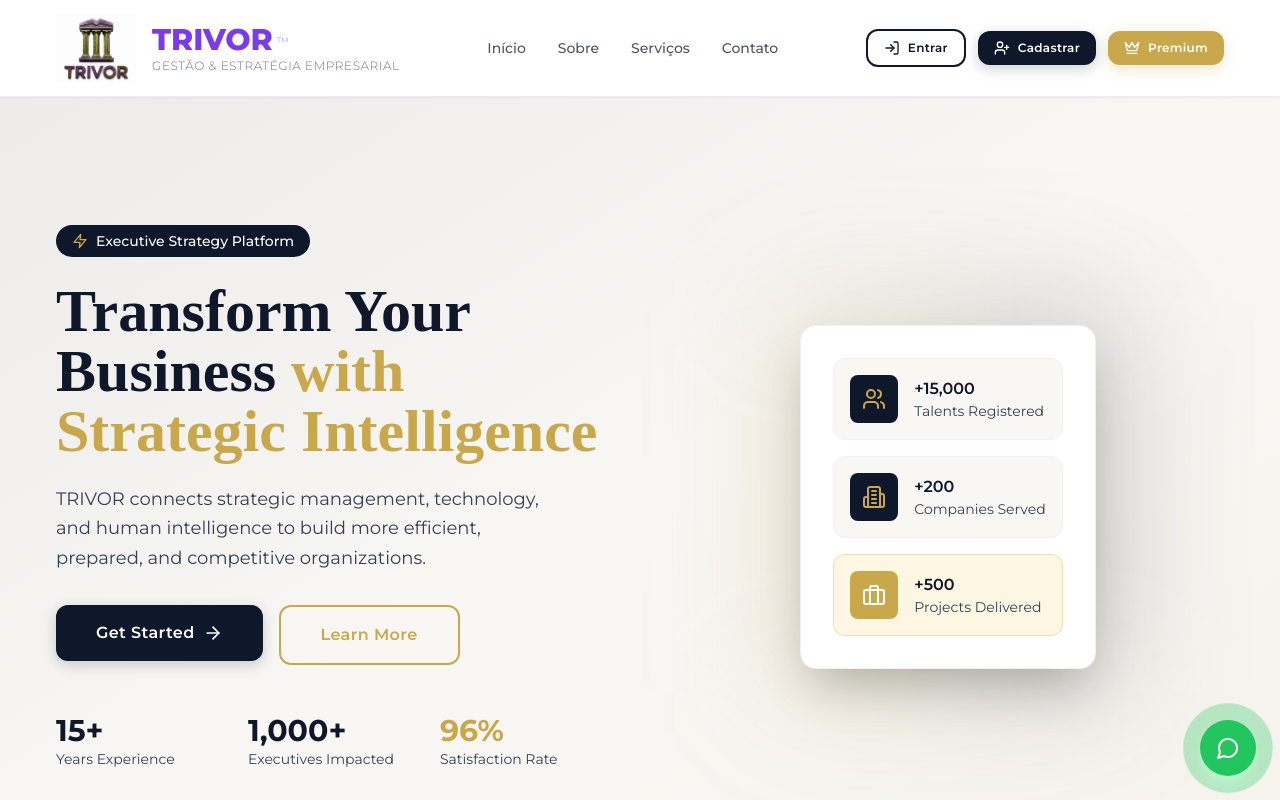
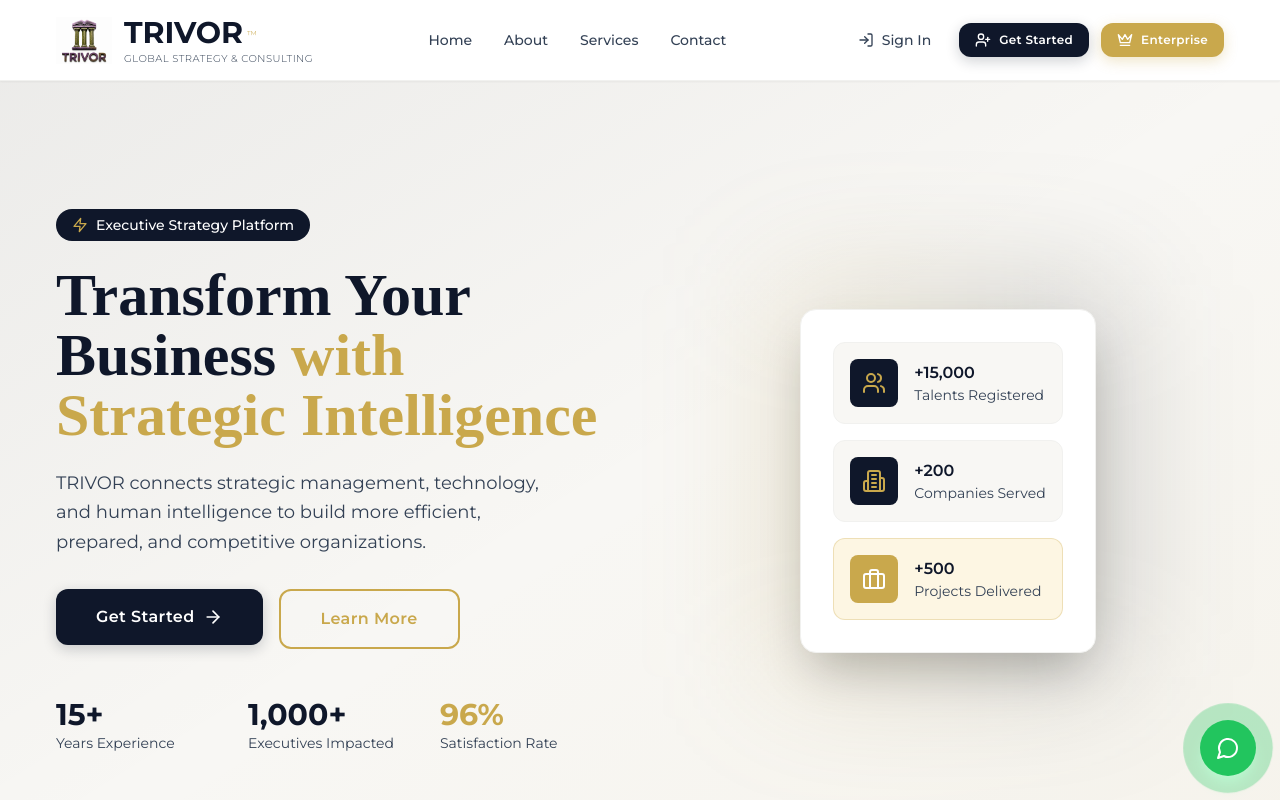
Before and after one commit to trivoroficial/consult_recruit, a Next.js app: page / in a window 1280 px wide. Shown: the top 800 px of the page. Built offline with nearby package versions, Linux system fonts and the light colour scheme.

Commit message:
Update Header component with English labels and styles

```diff
--- a/src/components/layout/Header.tsx
+++ b/src/components/layout/Header.tsx
@@ -9,20 +9,18 @@ export function Header() {
   const [isMenuOpen, setIsMenuOpen] = useState(false)
 
   const navItems = [
-    { label: 'Início', href: '/' },
-    { label: 'Sobre', href: '/sobre' },
-    { label: 'Serviços', href: '/servicos' },
-    { label: 'Contato', href: '/contato' },
+    { label: 'Home', href: '/' },
+    { label: 'About', href: '/sobre' },
+    { label: 'Services', href: '/servicos' },
+    { label: 'Contact', href: '/contato' },
   ]
 
   return (
-    <header className="sticky top-0 z-50 w-full bg-white/95 backdrop-blur-md border-b border-purple-100 shadow-sm">
-      <div className="container mx-auto flex h-24 items-center justify-between px-4">
-        {/* LOGO + TRIVOR + SLOGAN */}
-        <Link href="/" className="flex items-center gap-4 group">
-          <div className="flex items-center gap-4">
-            {/* LOGO PNG */}
-            <div className="relative w-16 h-16 md:w-20 md:h-20 flex-shrink-0">
+    <header className="sticky top-0 z-50 w-full bg-white/95 backdrop-blur-md border-b border-[#F1F1EF] shadow-sm">
+      <div className="container mx-auto flex h-20 items-center justify-between px-4">
+        {/* LOGO */}
+        <Link href="/" className="flex items-center gap-3 group">
+          <div className="relative w-12 h-12 md:w-14 md:h-14 flex-shrink-0">
             <Image
               src="/logo.png"
               alt="TRIVOR"
@@ -31,21 +29,16 @@ export function Header() {
               priority
             />
           </div>
-
-            {/* TEXTO AO LADO DA LOGO */}
           <div className="flex flex-col">
             <div className="flex items-center gap-1">
-                <span className="text-2xl md:text-3xl font-extrabold text-purple-600 group-hover:text-purple-700 transition">
+              <span className="text-2xl md:text-3xl font-bold text-[#0F172A] group-hover:text-[#C9A84C] transition">
                 TRIVOR
               </span>
-                <span className="text-[10px] md:text-xs font-light text-purple-400 align-top mt-1">
-                  ™
+              <span className="text-[10px] font-light text-[#C9A84C] align-top mt-1">™</span>
+            </div>
+            <span className="text-[10px] font-light text-[#334155] tracking-wider uppercase">
+              Global Strategy & Consulting
             </span>
-              </div>
-              <span className="text-[10px] md:text-xs font-light text-gray-500 tracking-wider uppercase">
-                Gestão & Estratégia Empresarial
-              </span>
-            </div>
           </div>
         </Link>
 
@@ -55,76 +48,76 @@ export function Header() {
             <Link
               key={item.href}
               href={item.href}
-              className="text-sm font-medium text-gray-600 transition-all duration-300 hover:text-purple-600 hover:scale-105 relative group"
+              className="text-sm font-medium text-[#334155] transition-all duration-300 hover:text-[#0F172A] hover:scale-105 relative group"
             >
               {item.label}
-              <span className="absolute -bottom-1 left-0 w-0 h-0.5 bg-purple-600 transition-all duration-300 group-hover:w-full"></span>
+              <span className="absolute -bottom-1 left-0 w-0 h-0.5 bg-[#C9A84C] transition-all duration-300 group-hover:w-full"></span>
             </Link>
           ))}
         </nav>
 
-        {/* BOTÕES DESKTOP */}
+        {/* BOTÕES */}
         <div className="hidden items-center gap-3 lg:flex">
           <Link href="/login">
-            <button className="btn-outline btn-sm">
+            <button className="flex items-center gap-2 px-4 py-2 text-sm font-medium text-[#334155] hover:text-[#0F172A] hover:bg-[#F8F7F4] rounded-lg transition">
               <LogIn className="h-4 w-4" />
-              Entrar
+              Sign In
             </button>
           </Link>
           <Link href="/cadastro">
             <button className="btn-primary btn-sm">
               <UserPlus className="h-4 w-4" />
-              Cadastrar
+              Get Started
             </button>
           </Link>
           <Link href="/servicos">
             <button className="btn-gold btn-sm">
               <Crown className="h-4 w-4" />
-              Premium
+              Enterprise
             </button>
           </Link>
         </div>
 
-        {/* BOTÃO MENU MOBILE */}
+        {/* BOTÃO MOBILE */}
         <button
-          className="lg:hidden p-2 hover:bg-purple-50 rounded-lg transition-colors"
+          className="lg:hidden p-2 hover:bg-[#F8F7F4] rounded-lg transition-colors"
           onClick={() => setIsMenuOpen(!isMenuOpen)}
         >
-          {isMenuOpen ? <X className="h-6 w-6 text-purple-600" /> : <Menu className="h-6 w-6 text-gray-600" />}
+          {isMenuOpen ? <X className="h-6 w-6 text-[#0F172A]" /> : <Menu className="h-6 w-6 text-[#334155]" />}
         </button>
       </div>
 
       {/* MENU MOBILE */}
       {isMenuOpen && (
-        <div className="lg:hidden border-t border-purple-100 bg-white shadow-lg">
+        <div className="lg:hidden border-t border-[#F1F1EF] bg-white shadow-lg">
           <div className="container mx-auto flex flex-col space-y-3 px-4 py-6">
             {navItems.map((item) => (
               <Link
                 key={item.href}
                 href={item.href}
-                className="text-base font-medium text-gray-600 hover:text-purple-600 hover:bg-purple-50 px-4 py-3 rounded-lg transition"
+                className="text-base font-medium text-[#334155] hover:text-[#0F172A] hover:bg-[#F8F7F4] px-4 py-3 rounded-lg transition"
                 onClick={() => setIsMenuOpen(false)}
               >
                 {item.label}
               </Link>
             ))}
-            <div className="flex flex-col gap-3 pt-4 border-t border-gray-100">
+            <div className="flex flex-col gap-3 pt-4 border-t border-[#F1F1EF]">
               <Link href="/login" onClick={() => setIsMenuOpen(false)}>
-                <button className="w-full btn-outline justify-center">
+                <button className="w-full flex items-center justify-center gap-2 px-4 py-3 border-2 border-[#0F172A] text-[#0F172A] font-medium rounded-lg hover:bg-[#F8F7F4] transition">
                   <LogIn className="h-4 w-4" />
-                  Entrar
+                  Sign In
                 </button>
               </Link>
               <Link href="/cadastro" onClick={() => setIsMenuOpen(false)}>
                 <button className="w-full btn-primary justify-center">
                   <UserPlus className="h-4 w-4" />
-                  Cadastrar
+                  Get Started
                 </button>
               </Link>
               <Link href="/servicos" onClick={() => setIsMenuOpen(false)}>
                 <button className="w-full btn-gold justify-center">
                   <Crown className="h-4 w-4" />
-                  Premium
+                  Enterprise
                 </button>
               </Link>
             </div>
```
Lines whose indentation alone changed are shown as unchanged.
